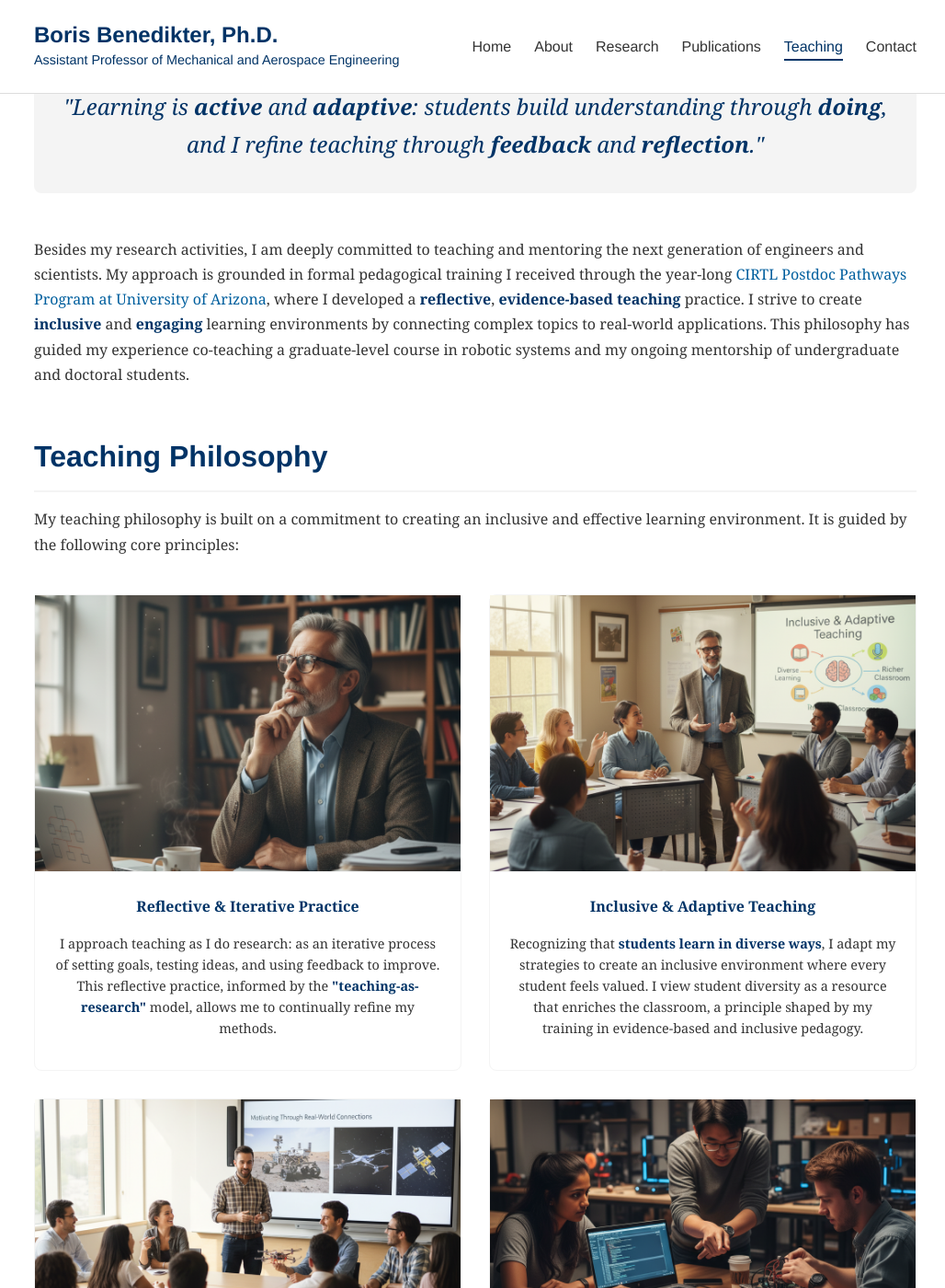
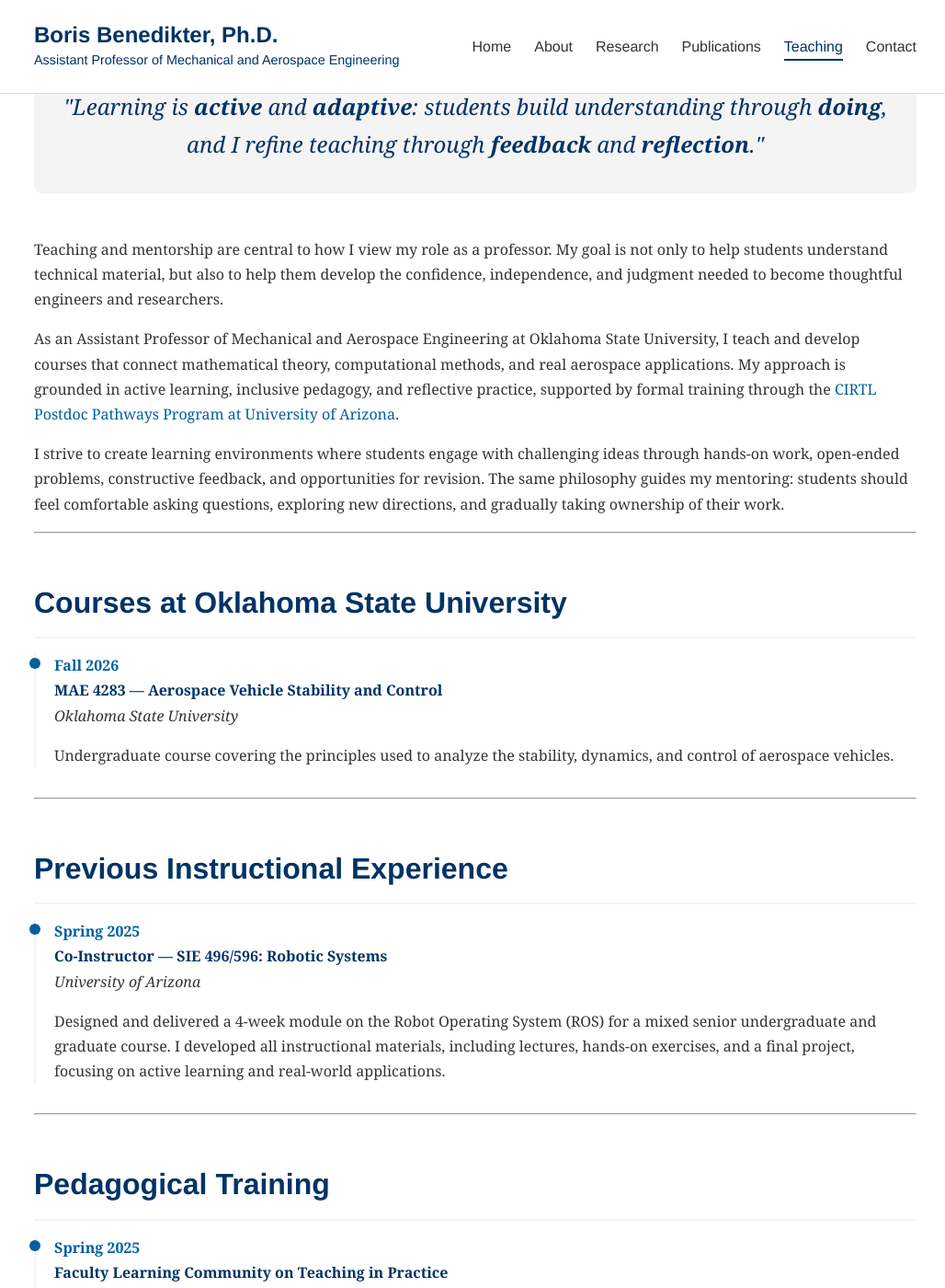
Before and after one commit to borisbenedikter/borisbenedikter.github.io, a Jekyll site: the page built from teaching.md, in a window 1280 px wide and 1400 px high, scrolled down 218 px. Shown: the whole window at 92% size, without its empty margins (123-1151 px from the left). Built offline with Jekyll 4.4.1, drawn with Linux system fonts in a browser that asks for light colours; some of the changed text lies outside the part shown.

Commit message:
teaching as prof

```diff
--- a/teaching.md
+++ b/teaching.md
@@ -10,12 +10,13 @@ title: Teaching | Boris Benedikter, Ph.D.
     <blockquote>"Learning is <strong>active</strong> and <strong>adaptive</strong>: students build understanding through <strong>doing</strong>, and I refine teaching through <strong>feedback</strong> and <strong>reflection</strong>."</blockquote>
 </section>
 
-Besides my research activities, I am deeply committed to teaching and mentoring the next generation of engineers and scientists.
-My approach is grounded in formal pedagogical training I received through the year-long [CIRTL Postdoc Pathways Program at University of Arizona](https://academicaffairs.arizona.edu/cirtl/postdoc-pathway){:target="_blank" rel="noopener noreferrer"}, where I developed a **reflective**, **evidence-based teaching** practice.
-I strive to create **inclusive** and **engaging** learning environments by connecting complex topics to real-world applications.
-This philosophy has guided my experience co-teaching a graduate-level course in robotic systems and my ongoing mentorship of undergraduate and doctoral students.
+Teaching and mentorship are central to how I view my role as a professor. My goal is not only to help students understand technical material, but also to help them develop the confidence, independence, and judgment needed to become thoughtful engineers and researchers.
 
-## Teaching Philosophy
+As an Assistant Professor of Mechanical and Aerospace Engineering at Oklahoma State University, I teach and develop courses that connect mathematical theory, computational methods, and real aerospace applications. My approach is grounded in active learning, inclusive pedagogy, and reflective practice, supported by formal training through the [CIRTL Postdoc Pathways Program at University of Arizona](https://academicaffairs.arizona.edu/cirtl/postdoc-pathway){:target="_blank" rel="noopener noreferrer"}.
+
+I strive to create learning environments where students engage with challenging ideas through hands-on work, open-ended problems, constructive feedback, and opportunities for revision. The same philosophy guides my mentoring: students should feel comfortable asking questions, exploring new directions, and gradually taking ownership of their work.
+
+<!-- ## Teaching Philosophy
 
 My teaching philosophy is built on a commitment to creating an inclusive and effective learning environment. It is guided by the following core principles:
 
@@ -40,18 +41,13 @@ My teaching philosophy is built on a commitment to creating an inclusive and eff
   <h4>Active & Hands-On Learning</h4>
     <p>True understanding comes from doing. I design courses with a strong emphasis on <strong>active learning</strong>, using hands-on exercises, assignments with opportunities for revision, and open-ended projects that support students to apply their knowledge, problem-solve, and take ownership of their learning.</p>
   </div>
-</div>
+</div> -->
 
-<!-- * **Reflective & Iterative Practice:** I approach teaching as I do research: as an iterative process of setting goals, testing ideas, and using feedback to improve. This reflective practice, informed by the "teaching-as-research" model, allows me to continually refine my methods.
-* **Inclusive & Adaptive Teaching:** Recognizing that students learn in diverse ways, I adapt my strategies to create an inclusive environment where every student feels valued. I view student diversity as a resource that enriches the classroom, a principle shaped by my training in evidence-based and inclusive pedagogy.
-* **Motivating Through Real-World Connections:** I believe that motivation is key to deep learning. I strive to spark curiosity by connecting course material to meaningful, real-world applications—from NASA's Mars rovers to everyday robotics—to show students the relevance and impact of their work.
-* **Active & Hands-On Learning:** True understanding comes from doing. I design courses with a strong emphasis on active learning, using hands-on exercises, assignments with opportunities for revision, and open-ended projects that challenge students to apply their knowledge, problem-solve, and take ownership of their learning. -->
+<!-- --- -->
 
----
+<!-- ## Evidence of Teaching in Practice -->
 
-## Evidence of Teaching in Practice
-
-Below are examples of materials I developed for the "Robotic Systems" course, each designed to address a specific learning goal.
+<!-- Below are examples of materials I developed for the "Robotic Systems" course, each designed to address a specific learning goal.
 
 <div class="teaching-artifacts-grid grid-2x2">
   <div class="artifact-card">
@@ -71,11 +67,11 @@ Below are examples of materials I developed for the "Robotic Systems" course, ea
     <h4>Project-Based Learning</h4>
     <p>The <strong>final project</strong> challenged students to apply concepts from across the course in a complex, open-ended scenario: simulating a Mars rover. This approach mirrors real-world engineering practice and assesses students' ability to <strong>reason through design decisions</strong> and <strong>problem-solve independently.</strong></p>
   </div>
-</div>
+</div> -->
 
----
+<!-- --- -->
 
-## Teaching Mentor Voice
+<!-- ## Teaching Mentor Voice
 
 The main instructor of the **"Robotic Systems"** course, **Prof. Fabio Curti**, observed my teaching and wrote a letter summarizing his observations.
 
@@ -86,11 +82,11 @@ The letter highlights that we met regularly before and after each lecture to dis
     <img src="{{ '/assets/img/teaching/teaching_obs_letter.png' | relative_url }}" alt="A screenshot of the observation letter from teaching mentor Prof. Fabio Curti">
     <span>View Mentor Observation Letter (PDF)</span>
   </a>
-</div>
+</div> -->
 
----
+<!-- --- -->
 
-## Student Voices
+<!-- ## Student Voices
 
 To evaluate the impact of my teaching, I collected **anonymous student feedback** after the ROS module. Their responses highlighted the value of **clear explanations** and **hands-on learning**, and provided **constructive ideas** for future iterations.
 
@@ -100,11 +96,27 @@ To evaluate the impact of my teaching, I collected **anonymous student feedback*
 > "It would be cool if we started doing ROS projects earlier... For example, you could give an sdf file of the world, and have the student write code for the simulation to navigate the course as a step before implementing any reinforced learning."
 > <cite>— Graduate Student</cite>
 
-This feedback reinforces my goal of increasing **student engagement** and providing structured opportunities for **experimentation**, which I will incorporate in future versions of the course.
+This feedback reinforces my goal of increasing **student engagement** and providing structured opportunities for **experimentation**, which I will incorporate in future versions of the course. -->
 
 ---
 
-## Instructional Experience
+## Courses at Oklahoma State University
+
+<ul class="timeline">
+    <li>
+        <div class="date">Fall 2026</div>
+        <strong>MAE 4283 — Aerospace Vehicle Stability and Control</strong>
+        <div class="institution">Oklahoma State University</div>
+        <p>
+            Undergraduate course covering the principles used to analyze the stability,
+            dynamics, and control of aerospace vehicles.
+        </p>
+    </li>
+</ul>
+
+---
+
+## Previous Instructional Experience
 
 <ul class="timeline">
     <li>
@@ -150,10 +162,10 @@ My approach to mentoring mirrors my teaching philosophy: I see it as a shift fro
 I aim to create a space where students feel empowered to tackle open-ended challenges, reason through design decisions, and learn through an iterative process of inquiry and reflection.
 By providing consistent feedback and asking probing questions, I help students build not only their technical skills but also their confidence and creativity.
 
-#### Doctoral Students
+<!-- #### Doctoral Research Mentorship
 
-* A. Garzelli (2023–Present): Research on **stochastic optimal control** for spacecraft rendezvous and UAV guidance.
-* L. Ramponi (2025–Present): Research on **DeepONets** and **Transformers** for space situational awareness.
+* A. Garzelli, University of Seville (2023–Present): Research on **stochastic optimal control** for spacecraft rendezvous and UAV guidance.
+* L. Ramponi, University of Arizona (2025–Present): Research on **DeepONets** and **Transformers** for space situational awareness. -->
 
 #### Undergraduate & M.Sc. Theses Co-Advised
 
@@ -162,4 +174,10 @@ By providing consistent feedback and asking probing questions, I help students b
 * I. Llansó y Pérez (2022), **"Convex Optimization of ΔV-EGA Interplanetary Trajectories"**, B.Sc. in Aerospace Engineering, Sapienza University of Rome
 * A. Vittori (2021), **"Convex Optimization of Mars Descent Trajectories"**, B.Sc. in Aerospace Engineering, Sapienza University of Rome
 
+## Working With Students
+
+I welcome students who are curious, motivated, and interested in developing both strong theoretical foundations and practical research skills. My goal as a mentor is to provide clear guidance and consistent support while helping each student progressively take ownership of their research.
+
+Undergraduate, graduate, and Ph.D. students interested in autonomous systems, aerospace guidance and control, optimization, machine learning, robotics, or space systems are encouraged to visit the [Research](research.html) page and [contact me](contact.html).
+
 </div>
```
